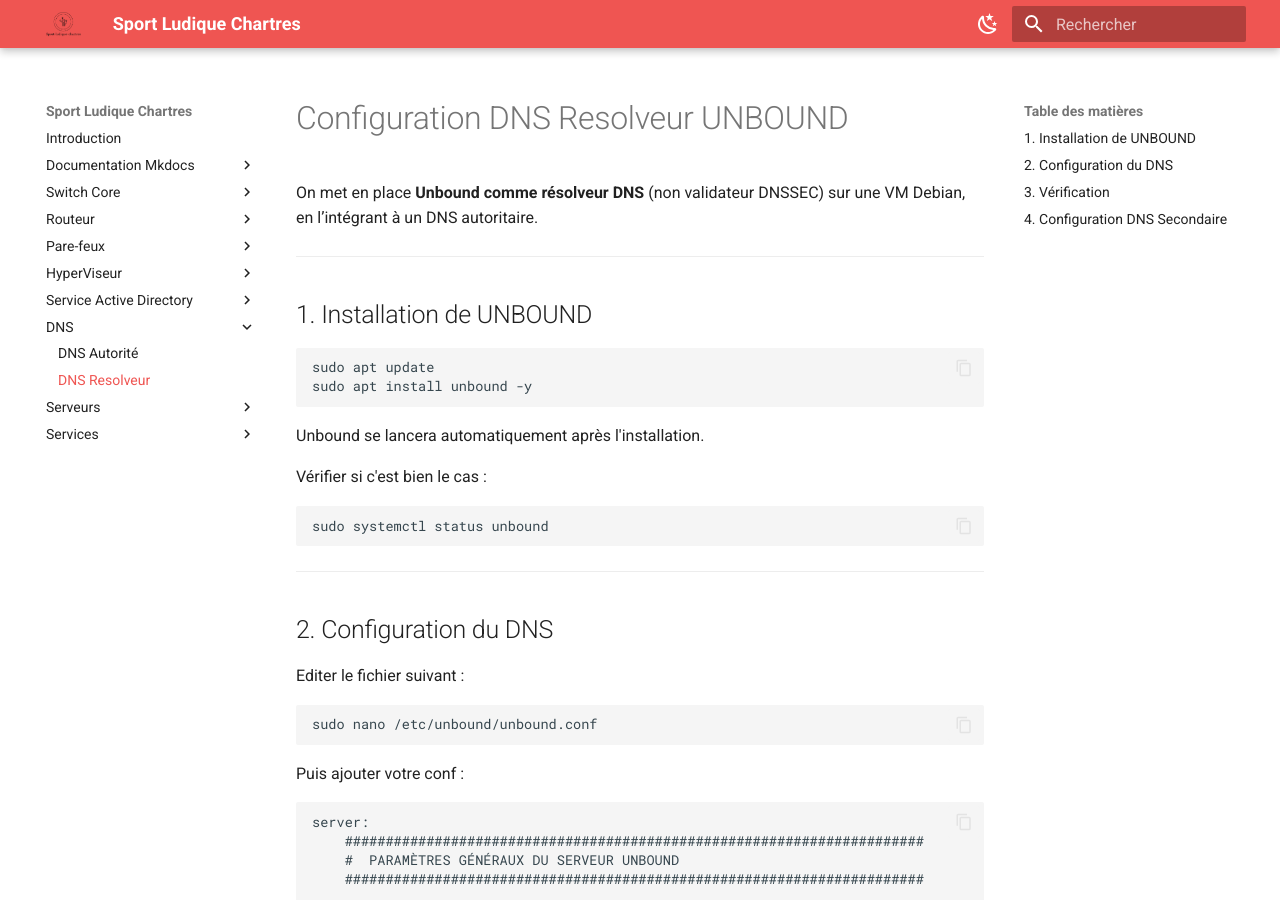
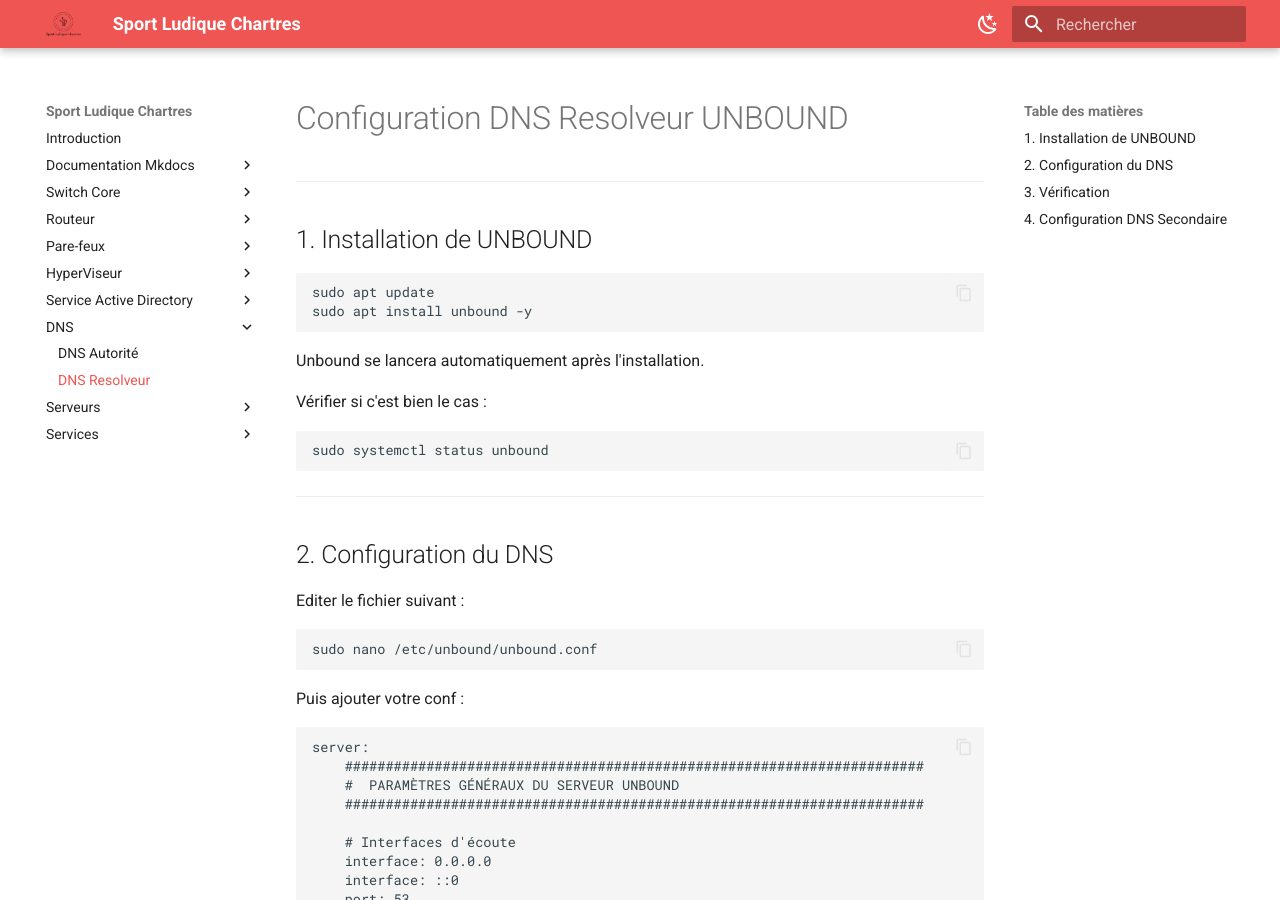
Before and after one commit to Sym-0ne/sport-ludique-Chartres, an MkDocs documentation site: the page built from docs/DNS/DNS Resolveur.md, in a window 1280 px wide and 900 px high. Built offline with MkDocs 1.6.1 and Material for MkDocs 9.7.7, drawn with Linux system fonts in a browser that asks for light colours.

Commit message:
modif docddzdlkkluizdzdl

```diff
--- a/docs/DNS/DNS Resolveur.md
+++ b/docs/DNS/DNS Resolveur.md
@@ -1,6 +1,4 @@
 # Configuration DNS Resolveur UNBOUND
-
-On met en place **Unbound comme résolveur DNS** (non validateur DNSSEC) sur une VM Debian, en l’intégrant à un DNS autoritaire.
 
 ---
 
```
Also changed, not shown: docs/DNS/DNS-autorité.md (+2 -0 lines), docs/DocumentationMkdocs/Plugins/plugin.md (+15 -3 lines), docs/DocumentationMkdocs/Syntaxe/Syntaxe.md (+10 -5 lines).
